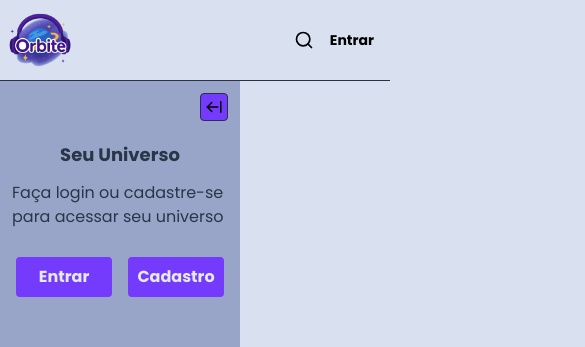
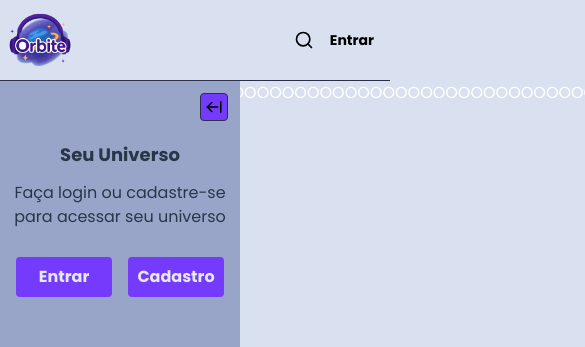
Before and after one commit to GabrielEnzoVidaldeAlmeida/orbite_next, a Next.js app: page / in a window 390 px wide. Both pictures are taken after a click on the button 26 px from the left and 111 px from the top of the page. Shown: the top 347 px of the page, 585 px wide, since content can reach past the window. Built offline with nearby package versions, Linux system fonts and the light colour scheme.

Commit message:
implementando responsividade no menu lateral

```diff
--- a/src/app/(main)/layout.tsx
+++ b/src/app/(main)/layout.tsx
@@ -24,9 +24,9 @@ export default function RootLayout({
         <header>
           <NavBar />
         </header>
-        <div className="flex flex-1">
+        <div className="relative w-full flex flex-1">
           <MenuLateral />
-          <main>{children}</main>
+          <main className="relative z-0">{children}</main>
         </div>
 
         <Footer />
--- a/src/app/(main)/page.tsx
+++ b/src/app/(main)/page.tsx
@@ -1,7 +1,9 @@
 export default function HomePage() {
   return (
-    <div className=" items-center">
-      <main className=""></main>
+    <div className="items-center">
+      <main className="text-white">
+        ALOOOOOOOOOOOOOOOOOOOOOOOOOOOOOOOOOOOOOOOOOOOOOOOOOOOOOOOOOHA
+      </main>
     </div>
   );
 }
--- a/src/components/MenuLateral/index.tsx
+++ b/src/components/MenuLateral/index.tsx
@@ -1,6 +1,6 @@
 "use client";
 
-import { useState } from "react";
+import { useEffect, useRef, useState } from "react";
 import BtnLateral from "../BtnLateral";
 import { ArrowLeftFromLineIcon, Menu } from "lucide-react";
 import Link from "next/link";
@@ -8,7 +8,14 @@ import clsx from "clsx";
 
 export default function MenuLateral() {
   const [showMenu, setShowMenu] = useState(false);
-  console.log(showMenu);
+  const [menuHeight, setMenuHeight] = useState(0);
+  const menuRef = useRef<HTMLDivElement>(null);
+
+  useEffect(() => {
+    if (menuRef.current) {
+      setMenuHeight(menuRef.current.offsetHeight);
+    }
+  }, [showMenu]);
 
   return (
     <div>
@@ -21,7 +28,13 @@ export default function MenuLateral() {
       )}
 
       {showMenu && (
-        <div className="min-h-200 h-full w-60 dark:bg-orbite-bg-lateral-dark bg-orbite-bg-lateral-light dark:border-orbite-bd-dark ">
+        <>
+          <div style={{ height: menuHeight }} />
+
+          <div
+            ref={menuRef}
+            className="absolute z-10 top-0 min-h-200 w-60 sm:w-90 md:w-100 dark:bg-orbite-bg-lateral-dark bg-orbite-bg-lateral-light dark:border-orbite-bd-dark "
+          >
             <div className="flex justify-end p-3 mb-2">
               <BtnLateral
                 onClick={() => setShowMenu((prev) => !prev)}
@@ -29,13 +42,13 @@ export default function MenuLateral() {
               />
             </div>
 
-          <div className="flex flex-col items-center text-orbite-p-text-light dark:text-orbite-pt-text-dark">
-            <strong className="text-lg">Seu Universo</strong>
-            <p className="p-3">
+            <div className="flex flex-col items-center text-center text-orbite-p-text-light dark:text-orbite-pt-text-dark">
+              <strong className="text-lg sm:text-2xl">Seu Universo</strong>
+              <p className="p-3 sm:text-lg">
                 Faça login ou cadastre-se para acessar seu universo
               </p>
 
-            <div className="flex gap-4">
+              <div className="flex gap-4 sm:gap-8 md:gap-12">
                 <Link
                   href="/login"
                   className={clsx(
@@ -61,6 +74,7 @@ export default function MenuLateral() {
               </div>
             </div>
           </div>
+        </>
       )}
     </div>
   );
```
Lines whose indentation alone changed are shown as unchanged.
